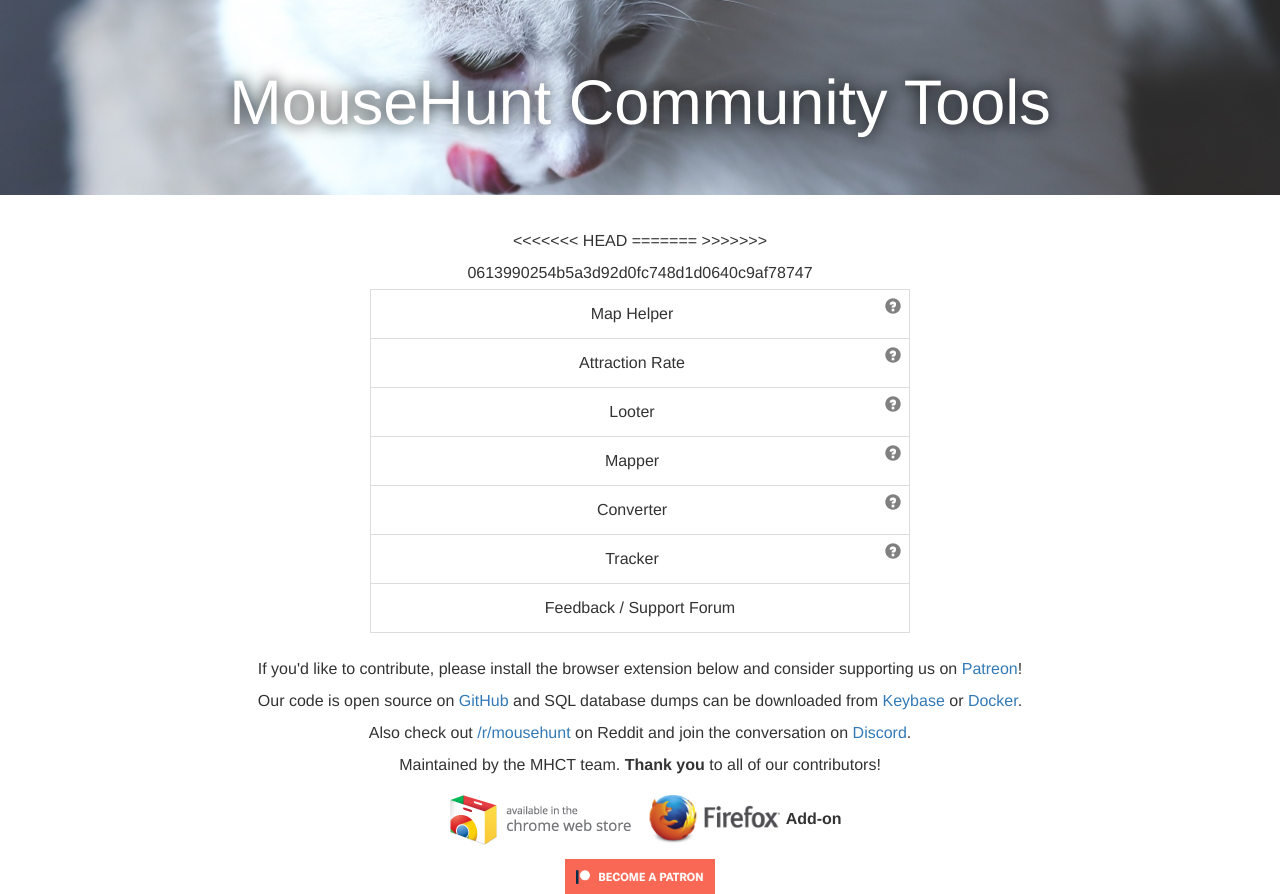
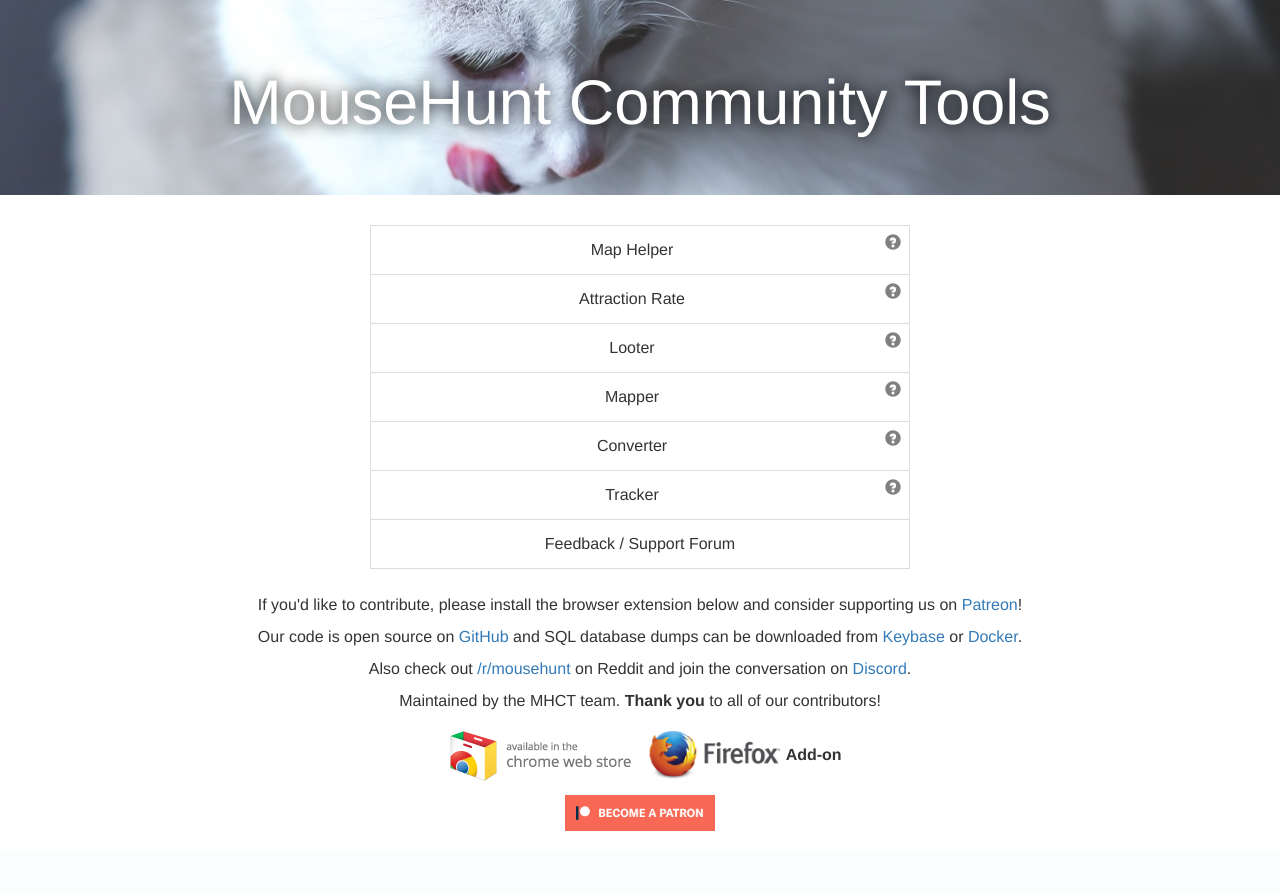
Before and after one commit to m-h-c-t/mh-hunt-helper, a PHP site: page / in a window 1280 px wide. Shown: the top 894 px of the page. After the commit the page ends 831 px from the top, so only its background shows below. Run offline with PHP 8.4, Linux system fonts and the light colour scheme; some libraries are stand-ins or nearby versions.

Commit message:
Updated index.php

```diff
--- a/src/index.php
+++ b/src/index.php
@@ -50,12 +50,9 @@
                        data-content="See stats about these tools as well as confirmed RH location. (RH must be caught by one of us for it to show up here)"></a>
                     <a href="/tracker.php" style="display:block;text-decoration:none;color:#333;">Tracker</a>
                 </td></tr>
-<<<<<<< HEAD
             <tr><td>
                     <a href="https://www.mousehuntgame.com/forum/showthread.php?130827-Jack-s-MH-Tools" style="display:block;text-decoration:none;color:#333;">Feedback / Support Forum</a>
                 </td></tr>
-=======
->>>>>>> 0613990254b5a3d92d0fc748d1d0640c9af78747
             </tbody>
         </table>
     </div>
```
